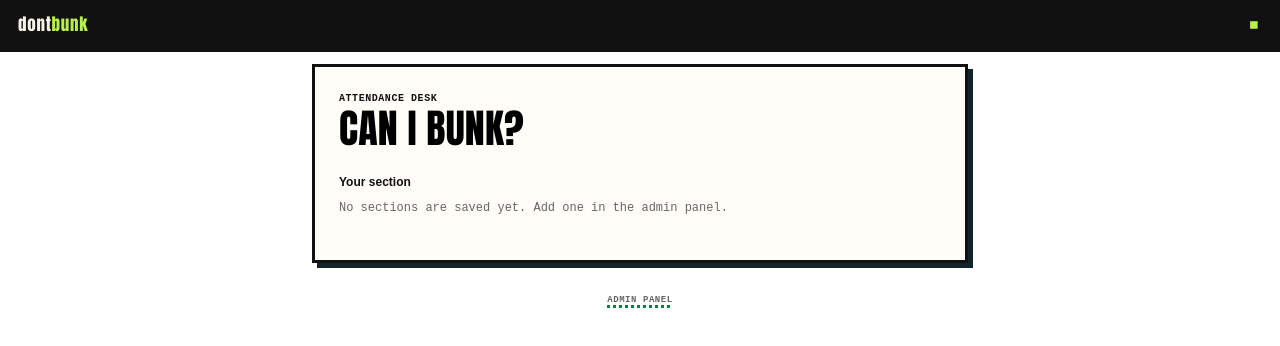
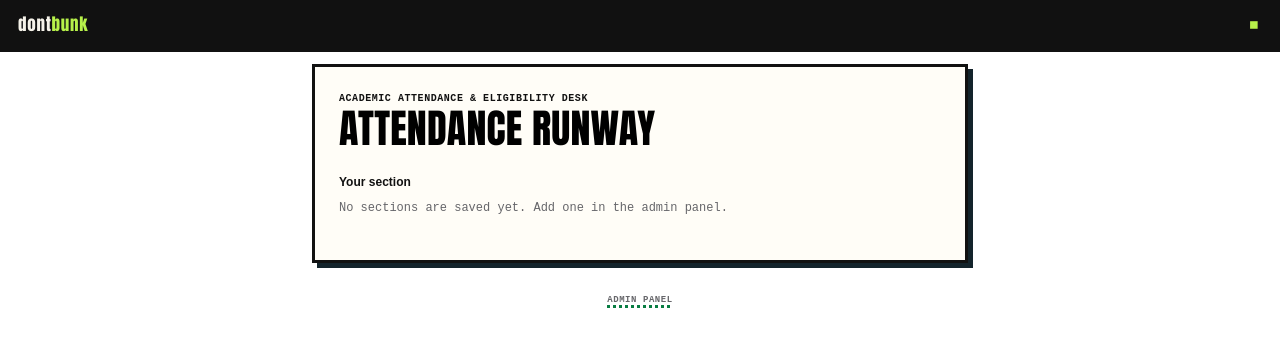
Before and after one commit to 83352/attendance-bunk-planner, a Next.js app: page / in a window 1280 px wide. Shown: the top 346 px of the page. Built offline with nearby package versions, Linux system fonts and the light colour scheme; no server answers; the database is empty.

Commit message:
Reframe attendance planner into academic safety margin & eligibility planner

```diff
--- a/src/app/Calculator.tsx
+++ b/src/app/Calculator.tsx
@@ -11,7 +11,7 @@ import { SiteHeader } from './SiteHeader';
 
 const formatter = new Intl.DateTimeFormat('en-IN', { day: 'numeric', month: 'short', year: 'numeric' });
 const percentage = (value: number) => `${value.toFixed(2)}%`;
-// Bunks per week divides into however many teaching weeks are left, so it is
+// Weekly margin divides into however many teaching weeks are left, so it is
 // rarely a whole number. One decimal, with a bare integer when it is exact.
 const perWeek = (value: number) => (Number.isInteger(value) ? String(value) : value.toFixed(1));
 
@@ -214,8 +214,8 @@ export function Calculator({ sections, configsBySection, namesBySection }: Calcu
       <main className="mx-auto w-full max-w-[680px] min-h-[calc(100vh-47px)] px-5 pt-3 pb-[calc(56px+env(safe-area-inset-bottom))] phone:px-3 phone:pb-[calc(44px+env(safe-area-inset-bottom))]">
         <section className="mx-auto w-full max-w-[680px] border-[3px] border-black bg-paper px-[clamp(16px,2vw,24px)] pt-[clamp(17px,2vw,24px)] pb-[clamp(18px,2.2vw,26px)] shadow-hard animate-rise" aria-label="Attendance calculator">
           <div className="mb-[clamp(16px,2vw,22px)]">
-            <p className="eyebrow-text mb-[3px] text-[10px] text-black">{sectionName ? `${sectionName} / attendance desk` : 'attendance desk'}</p>
-            <h1 className="m-0 font-display text-[clamp(27px,4.4vw,40px)] leading-[.95] font-black tracking-[.2px] uppercase">Can I bunk?</h1>
+            <p className="eyebrow-text mb-[3px] text-[10px] text-black">{sectionName ? `${sectionName} / attendance advisory` : 'attendance advisory desk'}</p>
+            <h1 className="m-0 font-display text-[clamp(27px,4.4vw,40px)] leading-[.95] font-black tracking-[.2px] uppercase">Attendance Runway</h1>
           </div>
 
           <SectionSelector sections={sections} selectedSectionId={activeId} onSelect={handleSectionSelect} />
@@ -247,7 +247,7 @@ export function Calculator({ sections, configsBySection, namesBySection }: Calcu
               {error && <p className="mb-[13px] border-2 border-black bg-danger-bg p-2 font-term text-[11px] leading-[1.3] font-bold text-error" role="alert">{error}</p>}
 
               <button className="btn-calculate btn-calculate-hover" type="submit" disabled={calculating} aria-busy={calculating}>
-                {calculating ? 'Calculating…' : <>Can I bunk? <span aria-hidden="true">↗</span></>}
+                {calculating ? 'Analyzing attendance…' : <>Check Safety Margin <span aria-hidden="true">↗</span></>}
               </button>
             </form>
           ) : (
@@ -327,18 +327,18 @@ function Results({ result, endDate, heldLabel }: { result: AttendanceResult; end
   // it stays a neutral paper box, since that case isn't meant to alarm.
   const recoveryBlock = recoveryVisible && (
     <div className={`grid grid-cols-1 gap-[18px] px-5 pt-[22px] pb-[22px] phone:px-[17px] phone:pt-5 phone:pb-5 ${recoveryLeadsPage ? TIER_STYLES[tier] : 'border-[3px] border-black shadow-hard bg-paper text-black'}`}>
-      <p className={`font-term text-[11px] leading-[1.4] ${recoveryLeadsPage ? 'font-bold' : 'text-muted'}`}><span className="eyebrow-text">Recovery mode</span> | Assumes zero bunks from today.</p>
+      <p className={`font-term text-[11px] leading-[1.4] ${recoveryLeadsPage ? 'font-bold' : 'text-muted'}`}><span className="eyebrow-text">Academic recovery plan</span> | Assumes 100% attendance from next class.</p>
       {recoveryLeadsPage ? (
         <div>
           <div className="font-display text-[88px] leading-[.8] font-black tracking-[-2px] phone:text-[clamp(74px,24vw,100px)]">{result.recoveryTo75.periodsRequired}</div>
-          <h3 className="mt-[14px] mb-[5px] font-display text-[25px] leading-none font-black uppercase">periods to reach 75%</h3>
-          <p className="m-0 font-term text-[13px] leading-[1.4] font-bold">over the next <strong>{result.recoveryTo75.minimumCollegeDays} college days</strong></p>
+          <h3 className="mt-[14px] mb-[5px] font-display text-[25px] leading-none font-black uppercase">consecutive periods to restore 75%</h3>
+          <p className="m-0 font-term text-[13px] leading-[1.4] font-bold">across the next <strong>{result.recoveryTo75.minimumCollegeDays} college days</strong></p>
         </div>
       ) : (
-        <RecoveryCard recovery={result.recoveryTo75} label="To reach 75%" />
+        <RecoveryCard recovery={result.recoveryTo75} label="Required for 75% eligibility" />
       )}
       {result.targetPercentage !== 75 && (
-        <RecoveryCard recovery={result.recoveryToTarget} label={`To reach ${percentage(result.targetPercentage)}`} />
+        <RecoveryCard recovery={result.recoveryToTarget} label={`Required for ${percentage(result.targetPercentage)} target`} />
       )}
     </div>
   );
@@ -346,17 +346,22 @@ function Results({ result, endDate, heldLabel }: { result: AttendanceResult; end
   // renderings below, so the two never drift out of sync.
   const heroContent = (
     <>
-      <p className={`eyebrow-text mb-3 text-[10px] ${isDanger ? 'text-hero-danger-ink' : 'text-black'}`}>Your semester runway</p>
+      <p className={`eyebrow-text mb-3 text-[10px] ${isDanger ? 'text-hero-danger-ink' : 'text-black'}`}>Contingency Absence Buffer</p>
       <div className="relative z-[1] font-display text-[88px] leading-[.8] font-black tracking-[-2px] phone:text-[clamp(74px,24vw,100px)]">{result.maximumBunks}</div>
       {isDanger ? (
         <>
-          <h2 className="relative z-[1] mt-[14px] mb-[5px] font-display text-[25px] leading-none font-black uppercase">{unreachable ? 'recovery is out of reach' : "you're in deep trouble"}</h2>
-          <p className="relative z-[1] m-0 font-term text-[13px] leading-[1.4] font-bold">even attending everything leaves you at <strong>{percentage(recoveryTo75.bestAchievablePercentage)}</strong> vs the 75% bar</p>
+          <h2 className="relative z-[1] mt-[14px] mb-[5px] font-display text-[25px] leading-none font-black uppercase">{unreachable ? '75% threshold is out of reach' : 'critical attendance alert'}</h2>
+          <p className="relative z-[1] m-0 font-term text-[13px] leading-[1.4] font-bold">even attending 100% of remaining classes leaves you at <strong>{percentage(recoveryTo75.bestAchievablePercentage)}</strong> vs the 75% bar</p>
+        </>
+      ) : result.maximumBunks === 0 ? (
+        <>
+          <h2 className="relative z-[1] mt-[14px] mb-[5px] font-display text-[25px] leading-none font-black uppercase">zero absence buffer remaining</h2>
+          <p className="relative z-[1] m-0 font-term text-[13px] leading-[1.4] font-bold">attend all remaining classes to maintain <strong>{percentage(result.finalPercentageAtMaximumBunks)}</strong></p>
         </>
       ) : (
         <>
-          <h2 className="relative z-[1] mt-[14px] mb-[5px] font-display text-[25px] leading-none font-black uppercase">periods you can bunk this sem</h2>
-          <p className="relative z-[1] m-0 font-term text-[13px] leading-[1.4] font-bold">and still land at <strong>{percentage(result.finalPercentageAtMaximumBunks)}</strong></p>
+          <h2 className="relative z-[1] mt-[14px] mb-[5px] font-display text-[25px] leading-none font-black uppercase">periods of absence buffer remaining</h2>
+          <p className="relative z-[1] m-0 font-term text-[13px] leading-[1.4] font-bold">maintains your target of <strong>{percentage(result.finalPercentageAtMaximumBunks)}</strong> through semester end</p>
         </>
       )}
       <span className="absolute right-[7%] bottom-[-70px] size-[180px] rounded-full border-[30px] border-white/25" aria-hidden="true" />
@@ -369,7 +374,7 @@ function Results({ result, endDate, heldLabel }: { result: AttendanceResult; end
           {recoveryBlock}
           <div className="flex items-center gap-3 px-5 py-2.5 phone:px-[17px]">
             <span className="h-px flex-1 bg-black/20" aria-hidden="true" />
-            <span className="font-term text-[11px] font-black uppercase tracking-[.55px]">then, for the rest of the semester</span>
+            <span className="font-term text-[11px] font-black uppercase tracking-[.55px]">then, contingency buffer for remainder of semester</span>
             <span className="h-px flex-1 bg-black/20" aria-hidden="true" />
           </div>
           <div className="relative overflow-hidden px-5 pt-[22px] pb-[22px] [animation:var(--animate-flash)] phone:px-[17px] phone:pt-5 phone:pb-5">
@@ -387,24 +392,24 @@ function Results({ result, endDate, heldLabel }: { result: AttendanceResult; end
           real phones two-up. 2x2 reads correctly at both sizes. */}
       <div className="grid grid-cols-2 border-[3px] border-t-0 border-black bg-paper">
         <article className="min-h-[120px] border-r-2 border-b-2 border-black p-[17px]">
-          <span className="block font-term text-[10px] leading-[1.3] uppercase tracking-[.55px] text-muted">Held so far</span>
+          <span className="block font-term text-[10px] leading-[1.3] uppercase tracking-[.55px] text-muted">Classes conducted</span>
           <strong className="mb-[5px] mt-[13px] block font-display text-[23px] leading-none font-black">{result.heldPeriods}</strong>
           <small className="block font-term text-[10px] leading-[1.3] text-muted">{heldLabel.replace(/^\d+ periods? held through /, 'through ')}</small>
         </article>
         <article className="min-h-[120px] border-b-2 border-black p-[17px]">
-          <span className="block font-term text-[10px] leading-[1.3] uppercase tracking-[.55px] text-muted">Periods left</span>
+          <span className="block font-term text-[10px] leading-[1.3] uppercase tracking-[.55px] text-muted">Upcoming periods</span>
           <strong className="mb-[5px] mt-[13px] block font-display text-[23px] leading-none font-black">{result.remainingPeriods}</strong>
-          <small className="block font-term text-[10px] leading-[1.3] text-muted">until semester end</small>
+          <small className="block font-term text-[10px] leading-[1.3] text-muted">scheduled until semester end</small>
         </article>
-        <article className="min-h-[120px] border-r-2 border-black p-[17px]">
-          <span className="block font-term text-[10px] leading-[1.3] uppercase tracking-[.55px] text-muted">Days you can miss</span>
+        <article className="min-h-[120px] border-r-2 border-b-2 border-black p-[17px]">
+          <span className="block font-term text-[10px] leading-[1.3] uppercase tracking-[.55px] text-muted">Full-day buffer</span>
           <strong className="mb-[5px] mt-[13px] block font-display text-[23px] leading-none font-black">{result.maximumFullDaysAbsent}</strong>
-          <small className="block font-term text-[10px] leading-[1.3] text-muted">full college days off</small>
+          <small className="block font-term text-[10px] leading-[1.3] text-muted">safe full days for leave/emergencies</small>
         </article>
         <article className="min-h-[120px] p-[17px]">
-          <span className="block font-term text-[10px] leading-[1.3] uppercase tracking-[.55px] text-muted">Bunks per week</span>
+          <span className="block font-term text-[10px] leading-[1.3] uppercase tracking-[.55px] text-muted">Weekly margin</span>
           <strong className="mb-[5px] mt-[13px] block font-display text-[23px] leading-none font-black">{perWeek(result.periodsPerWeek)}</strong>
-          <small className="block font-term text-[10px] leading-[1.3] text-muted">periods, spread evenly</small>
+          <small className="block font-term text-[10px] leading-[1.3] text-muted">periods/week safety margin</small>
         </article>
       </div>
       {!recoveryLeadsPage && recoveryVisible && <div className="mt-9 phone:mt-[30px]">{recoveryBlock}</div>}
--- a/src/app/SectionCalculator.tsx
+++ b/src/app/SectionCalculator.tsx
@@ -48,8 +48,8 @@ function EmptyState() {
       <main className="mx-auto w-full max-w-[680px] min-h-[calc(100vh-47px)] px-5 pt-3 pb-[calc(56px+env(safe-area-inset-bottom))] phone:px-3 phone:pb-[calc(44px+env(safe-area-inset-bottom))]">
         <section className="mx-auto w-full max-w-[680px] border-[3px] border-black bg-paper px-[clamp(16px,2vw,24px)] pt-[clamp(17px,2vw,24px)] pb-[clamp(18px,2.2vw,26px)] shadow-hard animate-rise" aria-label="Attendance calculator">
           <div className="mb-[clamp(16px,2vw,22px)]">
-            <p className="eyebrow-text mb-[3px] text-[10px] text-black">attendance desk</p>
-            <h1 className="m-0 font-display text-[clamp(27px,4.4vw,40px)] leading-[.95] font-black tracking-[.2px] uppercase">Can I bunk?</h1>
+            <p className="eyebrow-text mb-[3px] text-[10px] text-black">academic attendance & eligibility desk</p>
+            <h1 className="m-0 font-display text-[clamp(27px,4.4vw,40px)] leading-[.95] font-black tracking-[.2px] uppercase">Attendance Runway</h1>
           </div>
           <div className="mb-[17px]">
             <span className="text-[12px] leading-[1.1] font-black text-black">Your section</span>
--- a/src/app/layout.tsx
+++ b/src/app/layout.tsx
@@ -4,15 +4,15 @@ import { SpeedInsights } from "@vercel/speed-insights/next";
 import "./styles/tokens.css";
 
 const OG_IMAGE_ALT =
-  "dontbunk — the pixel percent mark beside the wordmark, over the line 'can i bunk today?'";
+  "dontbunk — Attendance Safety & Eligibility Planner";
 
 export const metadata: Metadata = {
   metadataBase: new URL(process.env.NEXT_PUBLIC_SITE_URL ?? "https://dontbunk.vercel.app"),
-  title: "dontbunk — Can I bunk today?",
-  description: "Can I bunk today? Check your safe bunk count in seconds.",
+  title: "dontbunk — Attendance Safety & Eligibility Planner",
+  description: "Calculate your semester attendance runway, contingency absence buffer, and academic recovery requirements.",
   openGraph: {
-    title: "Can I bunk today?",
-    description: "Check your safe bunk count in seconds.",
+    title: "dontbunk — Attendance Safety & Eligibility Planner",
+    description: "Calculate your semester attendance runway, contingency absence buffer, and academic recovery requirements.",
     // Declared dimensions let a scraper lay the large card out on first fetch
     // instead of waiting for the image itself. Next only infers these for the
     // `opengraph-image` file convention, not for a path like this one.
@@ -22,8 +22,8 @@ export const metadata: Metadata = {
   },
   twitter: {
     card: "summary_large_image",
-    title: "Can I bunk today?",
-    description: "Check your safe bunk count in seconds.",
+    title: "dontbunk — Attendance Safety & Eligibility Planner",
+    description: "Calculate your semester attendance runway, contingency absence buffer, and academic recovery requirements.",
     images: [{ url: "/og-card.png", width: 1200, height: 630, alt: OG_IMAGE_ALT }],
   },
 };
--- a/src/app/manifest.ts
+++ b/src/app/manifest.ts
@@ -4,7 +4,7 @@ export default function manifest(): MetadataRoute.Manifest {
   return {
     name: 'dontbunk',
     short_name: 'dontbunk',
-    description: 'Check your safe bunk count in seconds.',
+    description: 'Calculate your semester attendance runway, contingency absence buffer, and academic recovery requirements.',
     start_url: '/',
     display: 'standalone',
     // The splash screen sits behind the page, so it matches the cream paper
--- a/src/app/not-found.tsx
+++ b/src/app/not-found.tsx
@@ -10,7 +10,7 @@ export default function NotFound() {
           <p className="eyebrow-text mb-2 text-[10px] text-black">404</p>
           <h1 className="m-0 font-display text-[32px] leading-none font-black uppercase">Page not found</h1>
           <p className="mt-3 font-term text-[13px] leading-[1.5] text-muted">That page doesn&rsquo;t exist. Check the link, or head back to the attendance desk.</p>
-          <Link className="btn-calculate btn-calculate-hover mt-5" href="/">Back to dontbunk <span aria-hidden="true">↗</span></Link>
+          <Link className="btn-calculate btn-calculate-hover mt-5" href="/">Back to attendance desk <span aria-hidden="true">↗</span></Link>
         </section>
       </main>
     </>
--- a/src/domain/attendance/engine.ts
+++ b/src/domain/attendance/engine.ts
@@ -146,6 +146,7 @@ export function calculateAttendance(request: CalculationRequest): AttendanceResu
     attendedPeriods,
     remainingPeriods,
     maximumBunks,
+    absenceBuffer: maximumBunks,
     finalPercentageAtMaximumBunks: finalPercentageWithBunks(attendedPeriods, heldPeriods, remainingPeriods, maximumBunks),
     maximumFullDaysAbsent: fullDaysWithinBudget(calendar.future, maximumBunks),
     periodsPerWeek: weeklyPeriods.length === 0 ? 0 : maximumBunks / weeklyPeriods.length,
--- a/src/domain/attendance/types.ts
+++ b/src/domain/attendance/types.ts
@@ -21,9 +21,12 @@ export type AttendanceResult = {
   heldPeriods: number;
   attendedPeriods: number;
   remainingPeriods: number;
+  /** Maximum safe absence allowance (buffer periods) before dipping below target. */
   maximumBunks: number;
+  /** Alias for maximumBunks representing contingency absence buffer periods. */
+  absenceBuffer: number;
   finalPercentageAtMaximumBunks: number;
-  /** Whole college days the bunk budget covers, counted forward from the next one. */
+  /** Whole college days the absence buffer covers, counted forward from the next one. */
   maximumFullDaysAbsent: number;
   periodsPerWeek: number;
   practicalBunksByWeek: number[];
```
Also changed, not shown: 2 other files (tests, documents, lock files or other folders).
